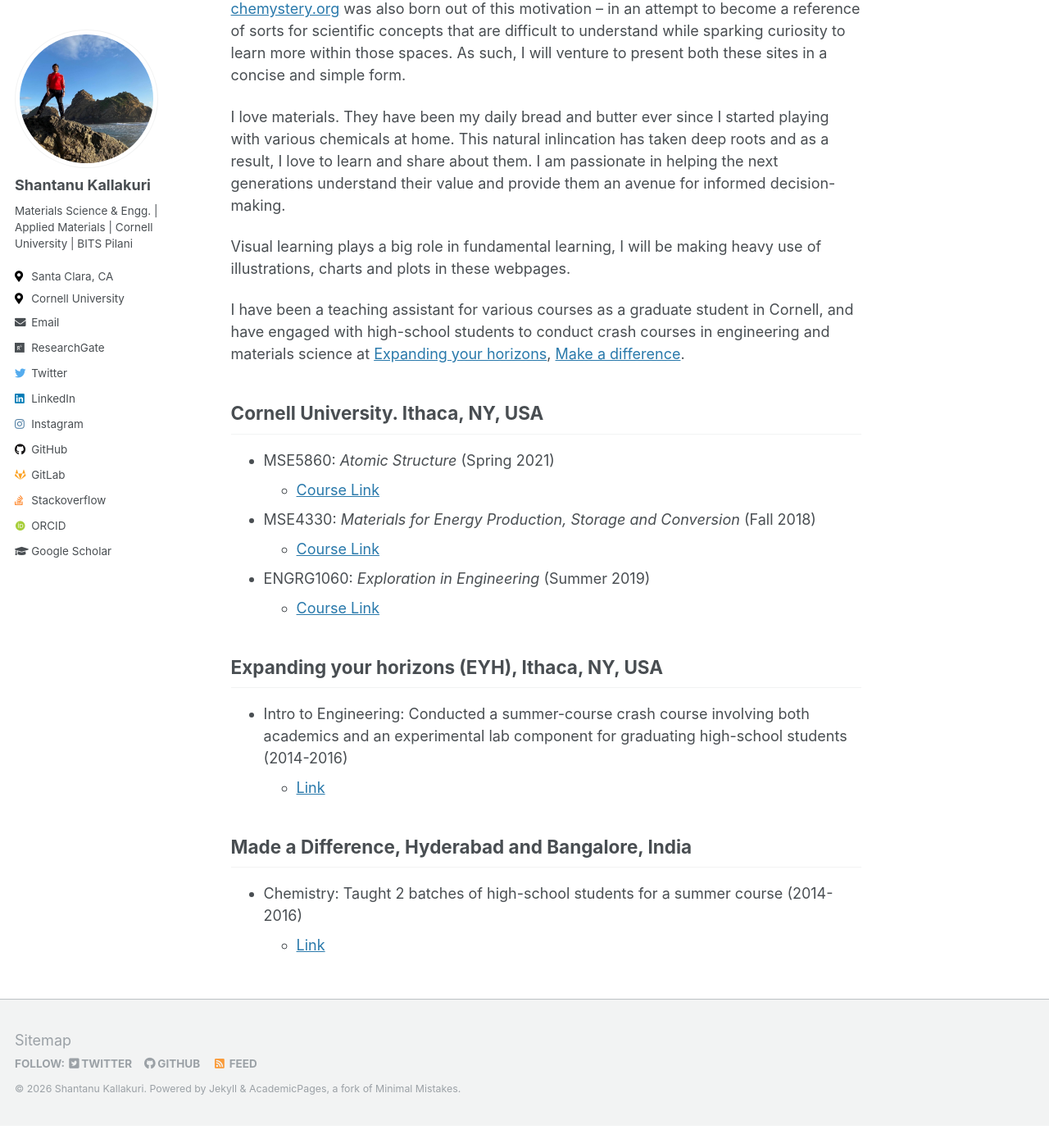
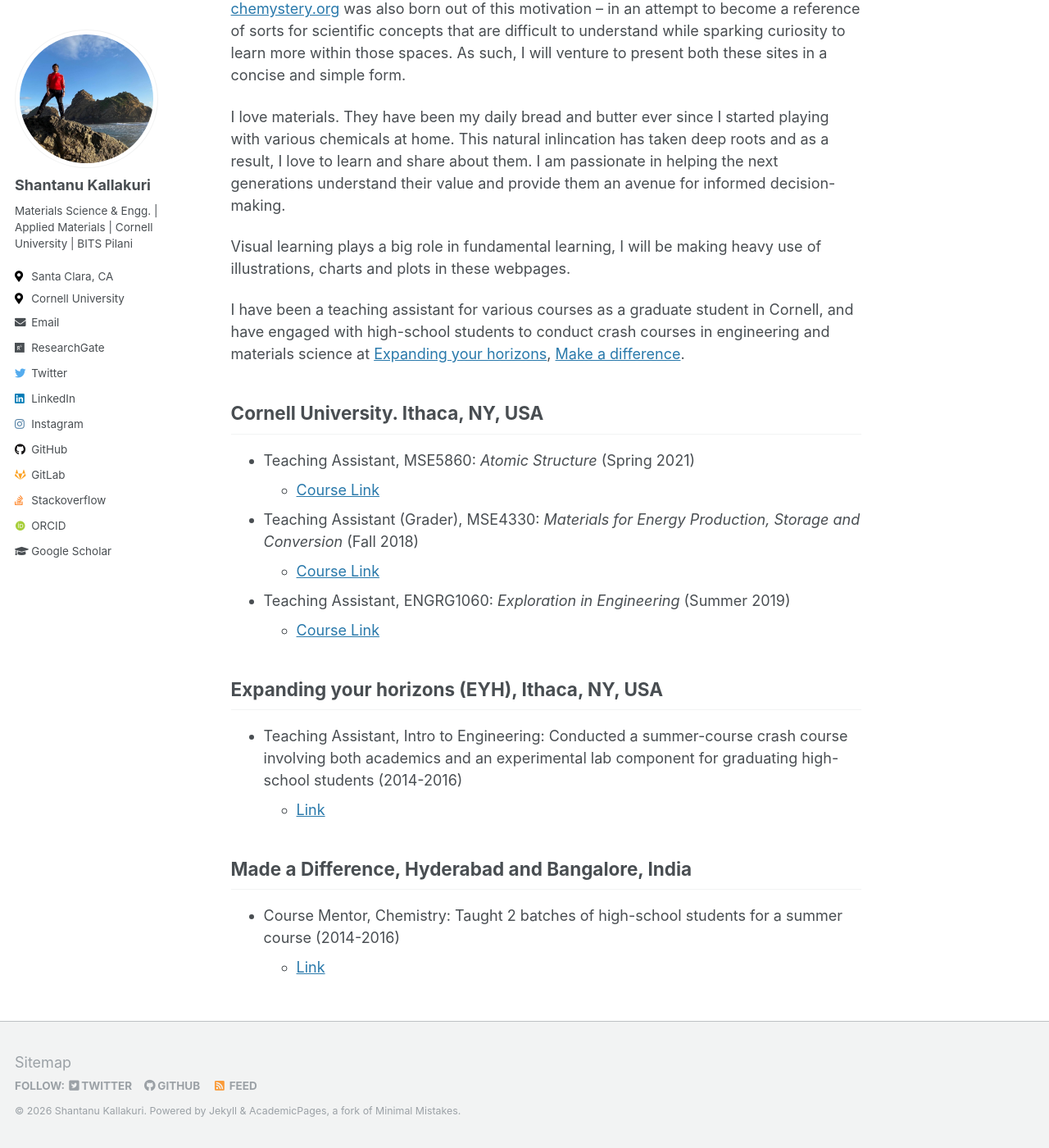
Before and after one commit to shantanukallakuri/research, a Jekyll site: the page built from _pages/teaching.md, in a window 1280 px wide and 1400 px high, scrolled down 217 px. Shown: the whole window at 82% size. Built offline with Jekyll 4.4.1, drawn with Linux system fonts in a browser that asks for light colours; some web fonts are replaced; before the commit the page ends 1590 px from its top, so only the background shows below that.

Commit message:
2026.03.13 - Updated pages25

```diff
--- a/_pages/teaching.md
+++ b/_pages/teaching.md
@@ -14,17 +14,17 @@ I have been a teaching assistant for various courses as a graduate student in Co
 <!-- You can view my teaching portfolio [here](/files/pdf/teaching/Portfolio.pdf). You can find a selection of my teaching materials, including all of the labs from Advanced Topics in Political Data Science, [here](/teaching-materials).-->
 
 ## Cornell University. Ithaca, NY, USA
-- MSE5860: *Atomic Structure* (Spring 2021)
+- Teaching Assistant, MSE5860: *Atomic Structure* (Spring 2021)
     - [Course Link](https://www.coursicle.com/cornell/courses/MSE/5860/)
-- MSE4330: *Materials for Energy Production, Storage and Conversion* (Fall 2018)
+- Teaching Assistant (Grader), MSE4330: *Materials for Energy Production, Storage and Conversion* (Fall 2018)
     - [Course Link](https://classes.cornell.edu/browse/roster/SP26/class/MSE/4330)
-- ENGRG1060: *Exploration in Engineering* (Summer 2019)
+- Teaching Assistant, ENGRG1060: *Exploration in Engineering* (Summer 2019)
     - [Course Link](https://classes.cornell.edu/browse/roster/SU19/class/ENGRG/1060)
 
 ## Expanding your horizons (EYH), Ithaca, NY, USA
-- Intro to Engineering: Conducted a summer-course crash course involving both academics and an experimental lab component for graduating high-school students (2014-2016)
+- Teaching Assistant, Intro to Engineering: Conducted a summer-course crash course involving both academics and an experimental lab component for graduating high-school students (2014-2016)
     - [Link](https://www.eyh.cornell.edu/)
 
 ## Made a Difference, Hyderabad and Bangalore, India
-- Chemistry: Taught 2 batches of high-school students for a summer course (2014-2016)
+- Course Mentor, Chemistry: Taught 2 batches of high-school students for a summer course (2014-2016)
     - [Link](https://www.makeadiff.in/)
```
